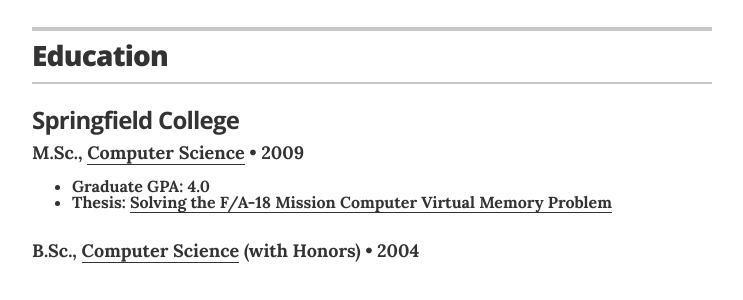
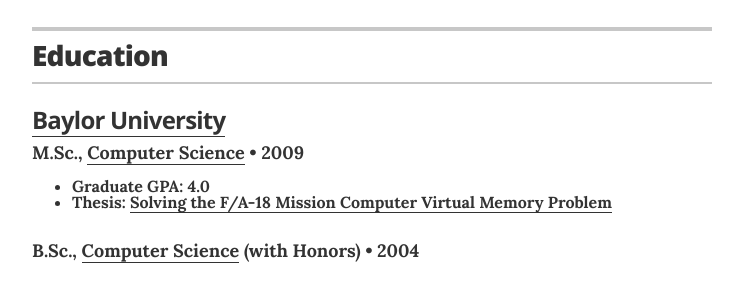
Before and after one commit to jglovier/resume-template, a Jekyll site: the page built from index.html, in a window 1280 px wide and 900 px high, scrolled down 2536 px. Shown: the part 157-457 px from the top of the window, without its empty margins (268-1011 px from the left). Built offline with Jekyll 4.4.1, drawn with Linux system fonts in a browser that asks for light colours.

Commit message:
Update university to Baylor.

```diff
--- a/_data/education.yml
+++ b/_data/education.yml
@@ -1,5 +1,5 @@
 # Degree
-- uni: Springfield College
+- uni: <a href=http://www.baylor.edu>Baylor University</a>
   degree: M.Sc., <a href=http://www.ecs.baylor.edu/>Computer Science</a>
   year: 2009
   awards: >
```
